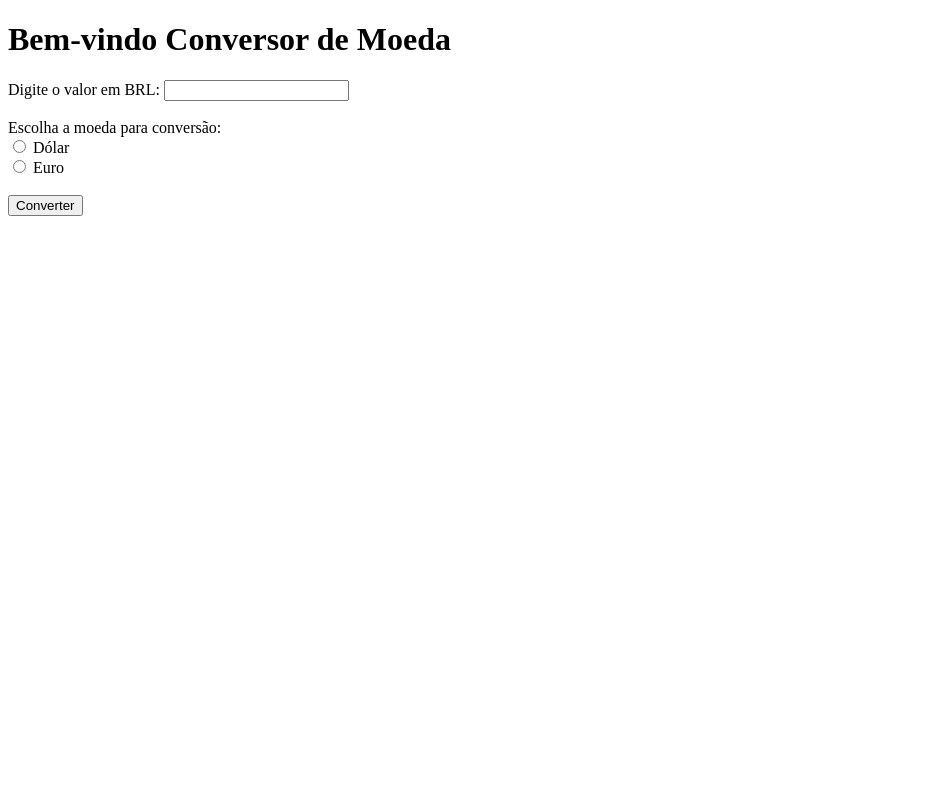
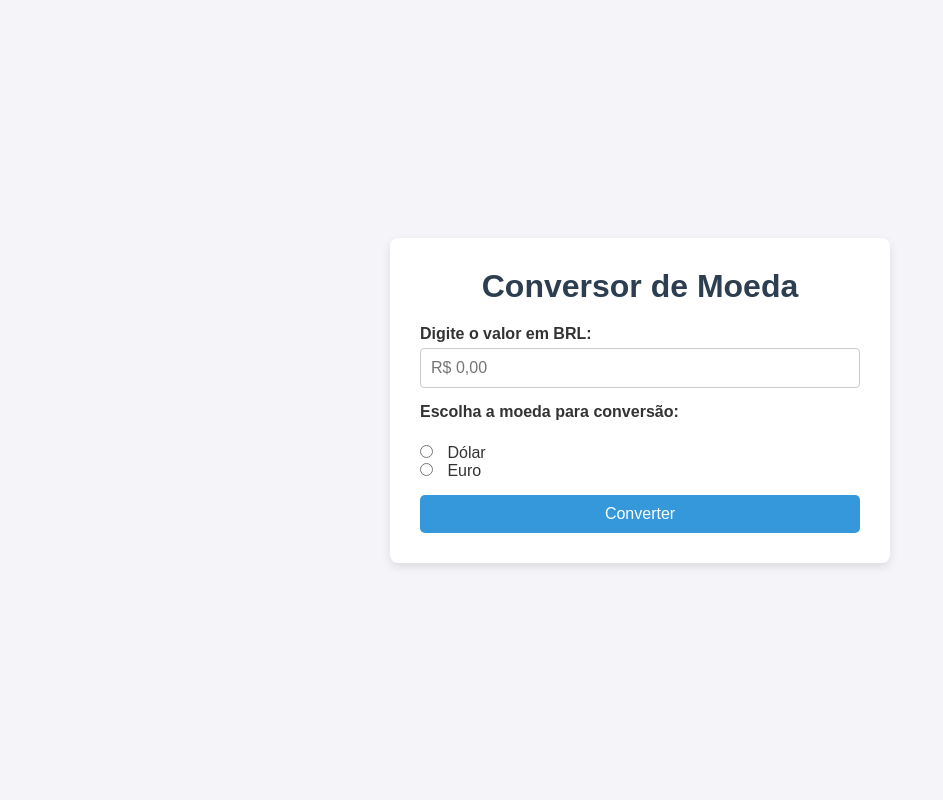
Before and after one commit to YureEloeJJ/Conversor_das_notas, a Flask app: page / in a window 1280 px wide. Shown: the whole page, without its empty margins (0-943 px from the left). Run offline with Flask 3, Linux system fonts and the light colour scheme.

Commit message:
segundo - Adicionando o conversor de moeda

```diff
--- /dev/null
+++ b/static/styles.css
@@ -0,0 +1,83 @@
+/* Resetando os estilos */
+* {
+    margin: 0;
+    padding: 0;
+    box-sizing: border-box;
+}
+
+body {
+    font-family: 'Arial', sans-serif;
+    background-color: #f4f4f9;
+    color: #333;
+    display: flex;
+    justify-content: center;
+    align-items: center;
+    height: 100vh;
+    padding: 20px;
+}
+
+.container {
+    background-color: #fff;
+    border-radius: 8px;
+    padding: 30px;
+    box-shadow: 0 4px 10px rgba(0, 0, 0, 0.1);
+    width: 100%;
+    max-width: 500px;
+}
+
+h1 {
+    text-align: center;
+    color: #2c3e50;
+    margin-bottom: 20px;
+}
+
+.input-group {
+    margin-bottom: 15px;
+}
+
+label {
+    display: block;
+    margin-bottom: 5px;
+    font-weight: bold;
+}
+
+input[type="number"] {
+    width: 100%;
+    padding: 10px;
+    font-size: 16px;
+    border: 1px solid #ccc;
+    border-radius: 4px;
+}
+
+button {
+    background-color: #3498db;
+    color: #fff;
+    padding: 10px 15px;
+    font-size: 16px;
+    border: none;
+    border-radius: 5px;
+    cursor: pointer;
+    width: 100%;
+}
+
+button:hover {
+    background-color: #2980b9;
+}
+
+input[type="radio"] {
+    margin-right: 10px;
+}
+
+.result {
+    background-color: #ecf0f1;
+    padding: 15px;
+    border-radius: 5px;
+    margin-top: 20px;
+    text-align: center;
+}
+
+.error {
+    color: #e74c3c;
+    text-align: center;
+    margin-top: 15px;
+}
--- a/templates/index.html
+++ b/templates/index.html
@@ -3,27 +3,47 @@
 <head>
     <meta charset="UTF-8">
     <meta name="viewport" content="width=device-width, initial-scale=1.0">
-    <title>Moedas para intercambio</title>
+    <title>Conversor de Moeda</title>
+    <link rel="stylesheet" href="{{ url_for('static', filename='styles.css') }}">
 </head>
 <body>
-    <h1>Bem-vindo Conversor de Moeda</h1>
+    <div class="container">
+        <h1>Conversor de Moeda</h1>
+        <form method="post">
+            <div class="input-group">
+                <label for="valor_brl">Digite o valor em BRL:</label>
+                <input type="number" name="valor_brl" step="0.01" required placeholder="R$ 0,00">
+            </div>
 
-    <form method="post">
-        <label for="valor_brl">Digite o valor em BRL:</label>
-        <input type="number" name="valor_brl" step="0.01" required><br><br>
-
+            <div class="input-group">
                 <label for="escolha">Escolha a moeda para conversão:</label><br>
                 <input type="radio" name="escolha" value="1" required> Dólar<br>
-        <input type="radio" name="escolha" value="2"> Euro<br><br>
+                <input type="radio" name="escolha" value="2" required> Euro <br>
+            </div>
 
             <button type="submit">Converter</button>
         </form>
 
+
         {% if resultado is not none %}
+            <div class="result">
                 <h2>Resultado:</h2>
-        <p>{{ valor_brl }} BLR é igual a {{ resultado }} {{ moeda }}.</p>
+                <p>{{ valor_brl }} BRL é igual a <strong>{{ resultado }}</strong> {{ moeda }}.</p>
+            </div>
+        {% elif resultado == "Escolha inválida" %}
+            <p class="error">Escolha inválida! Por favor, selecione uma moeda para conversão.</p>
         {% endif %}
+    </div>
 
+    <!--java seco só pra fica masi bunito-->
+    <script>
+        const form = document.querySelector('form');
+        const button = document.querySelector('button');
 
+        form.addEventListener('submit', function () {
+            button.innerHTML = "Carregando...";
+            button.disabled = true;
+        });
+    </script>
 </body>
 </html>
```
Lines whose indentation alone changed are shown as unchanged.
